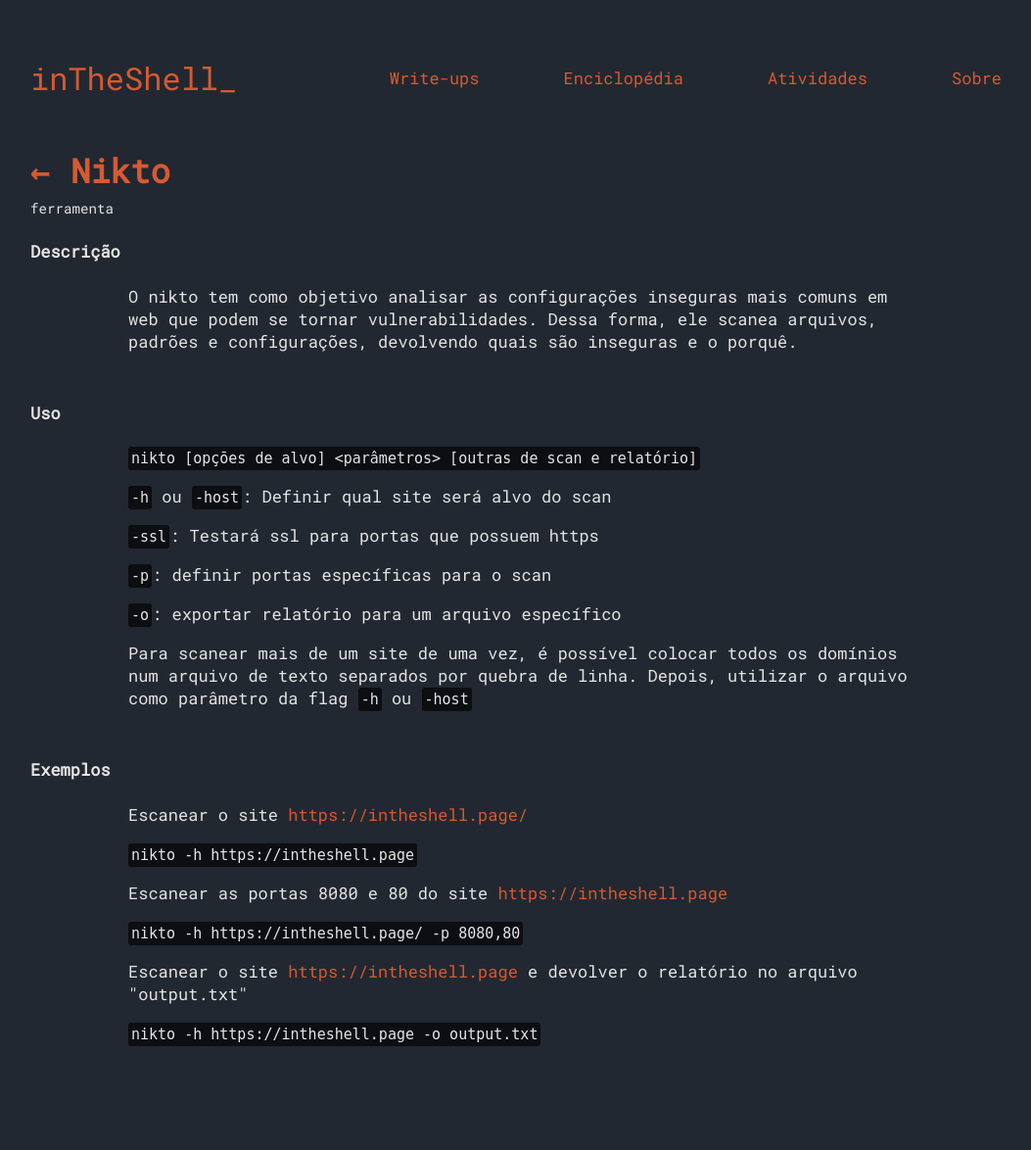
After one commit to EACH-inTheShell/site2, a Node server app: template site/views/wiki/nikto.pug in a window 1280 px wide. The commit adds this page. Shown: the whole page at 98% size, without its empty margins (109-1162 px from the left). Run offline with Node 20, Linux system fonts and the light colour scheme; the template is opened without the code that fills it, so the values that code supplies are empty; some libraries are stand-ins or nearby versions.

Commit message:
Adiciona nikto na wiki

```diff
--- /dev/null
+++ b/site/views/wiki/nikto.pug
@@ -0,0 +1,54 @@
+extends ../_layouts/default
+
+block content
+    .subtitle
+        h1
+            a(href='/wiki/web') &larr; #[a(href='') Nikto]
+
+        sub ferramenta
+
+    h4#descricao.subtitle Descri&ccedil;&atilde;o
+    .container
+        p
+        | O nikto tem como objetivo analisar as configura&ccedil;&otilde;es inseguras mais comuns em web que podem se tornar vulnerabilidades. Dessa forma, ele scanea arquivos, padr&otilde;es e configura&ccedil;&otilde;es, devolvendo quais s&atilde;o inseguras e o porqu&ecirc;.
+    h4#uso.subtitle Uso
+    .container
+        p
+        code nikto [op&ccedil;&otilde;es de alvo] &lt;par&acirc;metros&gt; [outras de scan e relat&oacute;rio]
+        p
+        code -h
+        |  ou
+        code -host
+        | : Definir qual site ser&aacute; alvo do scan
+        p
+        code -ssl
+        | : Testar&aacute; ssl para portas que possuem https
+        p
+        code -p
+        | : definir portas espec&iacute;ficas para o scan
+        p
+        code -o
+        | : exportar relat&oacute;rio para um arquivo espec&iacute;fico
+        p
+        | Para scanear mais de um site de uma vez, &eacute; poss&iacute;vel colocar todos os dom&iacute;nios num arquivo de texto separados por quebra de linha. Depois, utilizar o arquivo como par&acirc;metro da flag
+        code -h
+        |  ou
+        code -host
+    h4#exemplos.subtitle Exemplos
+    .container
+        p
+        | Escanear o site
+        a(href='https://intheshell.page/') https://intheshell.page/
+        p
+        code nikto -h https://intheshell.page
+        p
+        | Escanear as portas 8080 e 80 do site
+        a(href='https://intheshell.page') https://intheshell.page
+        p
+        code nikto -h https://intheshell.page/ -p 8080,80
+        p
+        | Escanear o site
+        a(href='https://intheshell.page') https://intheshell.page
+        |  e devolver o relat&oacute;rio no arquivo &quot;output.txt&quot;
+        p
+        code nikto -h https://intheshell.page -o output.txt
--- a/site/views/wiki/web.pug
+++ b/site/views/wiki/web.pug
@@ -23,6 +23,8 @@ block content
 				a(href='gobuster') gobuster
 			li eyewitness
 			li
+				a(href='nikto') Nikto
+			li
 				a(href='sqlmap') sqlmap
 			li
 				a(href='whatweb') WhatWeb
```
